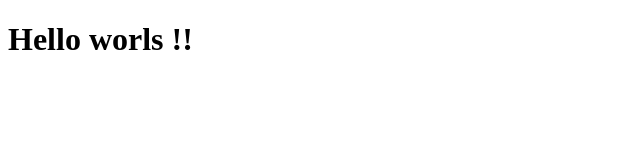
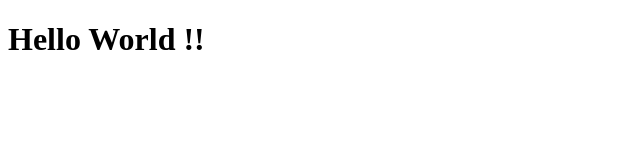
Before and after one commit to Poornima-k/coursera-test, a plain HTML site: page site/index.html in a window 1280 px wide. Shown: the full height of the page, 0-640 px from the left. Drawn offline with Linux system fonts and the light colour scheme.

Commit message:
My first page

```diff
--- a/site/index.html
+++ b/site/index.html
@@ -4,6 +4,6 @@
 	<title>Hello Coursera </title>
 </head>
 <body>
-<h1>Hello worls !!</h1>
+<h1>Hello World !!</h1>
 </body>
 </html>
```
